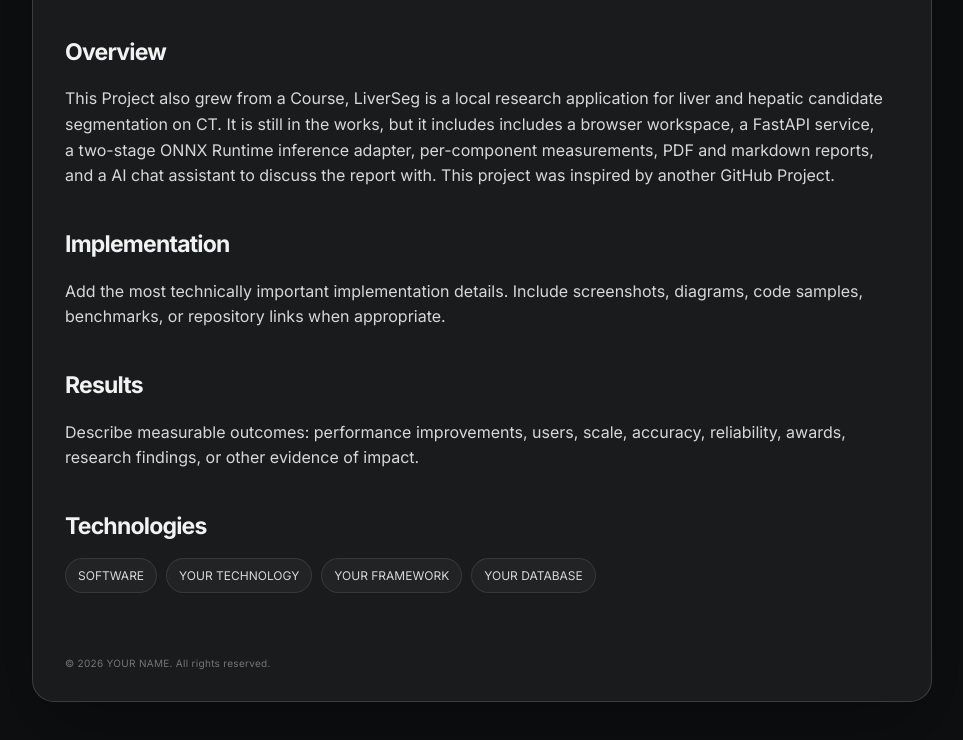
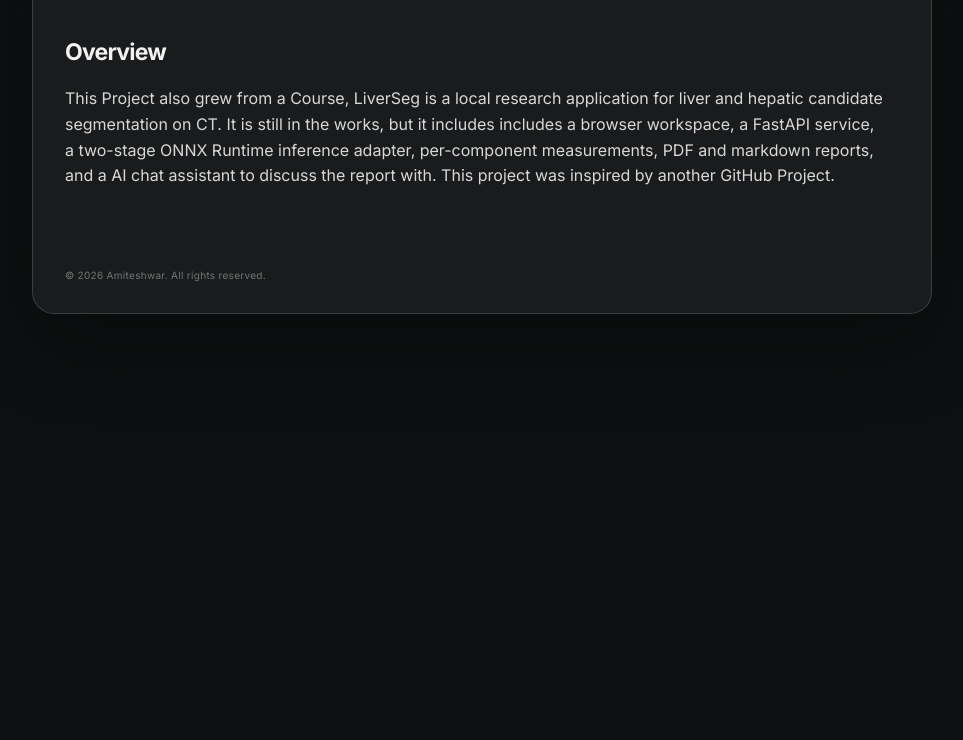
Before and after one commit to Hegnis/Resume, a plain HTML site: page projects/project-5.html in a window 1280 px wide. Shown: the part 780-1520 px from the top of the page, without its empty margins (308-1271 px from the left). After the commit the page ends 1164 px from the top, so only its background shows below. Drawn offline with Linux system fonts and the light colour scheme.

Commit message:
Fix HTML structure and content for project-5

```diff
--- a/projects/project-5.html
+++ b/projects/project-5.html
@@ -91,20 +91,8 @@
               markdown reports, and a AI chat
               assistant to discuss the report with. This project was inspired by another GitHub Project.
 
-              <h2>Implementation</h2>
-
-              <p>Add the most technically
-              important implementation details. Include screenshots, diagrams,
-              code samples, benchmarks, or repository links when
-              appropriate.</p><h2>Results</h2><p>Describe measurable outcomes:
-              performance improvements, users, scale, accuracy, reliability,
-              awards, research findings, or other evidence of
-              impact.</p><h2>Technologies</h2><div class="skills"><span
-                class="skill">SOFTWARE</span><span class="skill">YOUR
-                TECHNOLOGY</span><span class="skill">YOUR FRAMEWORK</span><span
-                class="skill">YOUR DATABASE</span></div></section>
         </div>
-        <footer class="footer">© <span data-year></span> YOUR NAME. All rights
+        <footer class="footer">© <span data-year></span> Amiteshwar. All rights
           reserved.</footer>
       </main>
     </div>
```
